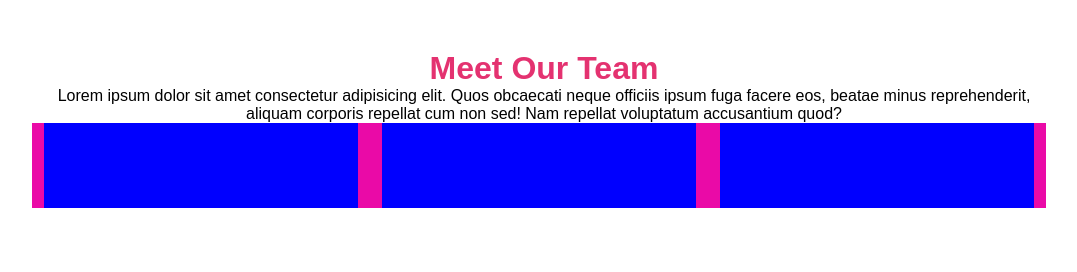
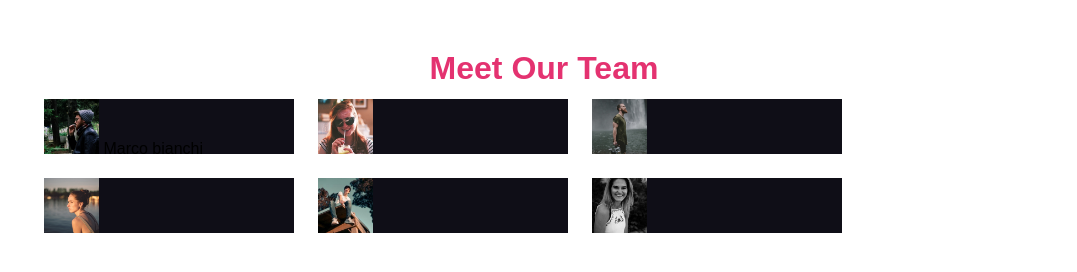
Before and after one commit to alessandrofogliada/html-css-float-cards, a plain HTML site: page index.html in a window 1280 px wide. Shown: the whole page, without its empty margins (96-1173 px from the left). Drawn offline with Linux system fonts and the light colour scheme.

Commit message:
aggiunta img

```diff
--- a/css/style.css
+++ b/css/style.css
@@ -38,26 +38,36 @@ h1{
  /* regole colonne */
 
  .col{
-    width:33%;
-/* DEBUG */
-background-color: blue;
-min-height: 85px;
-/* border: solid 4px rgb(234, 10, 167); */
-float: left;
+    width:274px;
+    background-color: #0f0e17;
+    height: 79px;
+    float: left;
 }
 
 .col-1{
-    border-left:solid 12px rgb(234, 10, 167); ;
-    border-right:solid 12px rgb(234, 10, 167); ;
+    border-left:solid 12px white;
+    border-right:solid 12px white;
+    border-bottom:solid 12px white;
+    border-top:solid 12px white;
 }
 
 
 .col-2{
-    border-left:solid 12px rgb(234, 10, 167); ;
-    border-right:solid 12px rgb(234, 10, 167); ;
+    border-left:solid 12px white;
+    border-right:solid 12px white;
+    border-bottom:solid 12px white;
+    border-top:solid 12px white;
 }
 
+
 .col-3{
-    border-left:solid 12px rgb(234, 10, 167); ;
-    border-right:solid 12px rgb(234, 10, 167); ;
+    border-left:solid 12px white;
+    border-right:solid 12px white;
+    border-bottom:solid 12px white;
+    border-top:solid 12px white;
 }
+
+.photo{
+    height: 55px;
+    width: auto;
+}
--- a/index.html
+++ b/index.html
@@ -14,9 +14,9 @@
     <header>
         <h1>Meet Our Team</h1>
         <div>
-            <p>
+            <!-- <p>
                 Lorem ipsum dolor sit amet consectetur adipisicing elit. Quos obcaecati neque officiis ipsum fuga facere eos, beatae minus reprehenderit, aliquam corporis repellat cum non sed! Nam repellat voluptatum accusantium quod?
-            </p>
+            </p> -->
         </div>
     </header>
 
@@ -24,13 +24,41 @@
     <main>
         <section>
             <div class="row">
-                <div class="col col-1"></div>
+                <div class="col col-1">
+                    <p>
+                        <img class="photo" src="img/male1.png" alt="photo of marco bianchi">
+                        Marco bianchi
+                    </p>
 
-                <div class="col col-2"></div>
+                </div>
 
-                <div class="col col-3"></div>
+
+                <div class="col col-2">
+                    <img class="photo" src="img/female1.png" alt="photo of laura rossi">
+                </div>
+
+                <div class="col col-3">
+                    <img class="photo" src="img/male2.png" alt="photo of giorgio verdi">
+                </div>
             </div>
         </section>
+
+        <section>
+            <div class="row">
+                <div class="col col-1">
+                    <img class="photo" src="img/female2.png" alt="photo of marta ipsum">
+                </div>
+
+                <div class="col col-2">
+                    <img class="photo" src="img/male3.png" alt="photo of roberto lorem">
+                </div>
+
+                <div class="col col-3">
+                    <img class="photo" src="img/female3.png" alt="daniela amet">
+                </div>
+            </div>
+        </section>
+
 
 
     </main>
```
